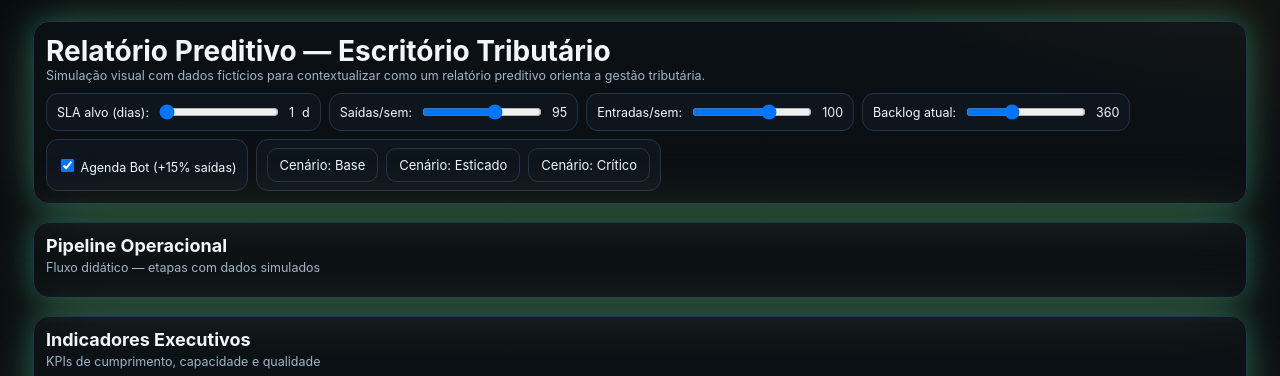
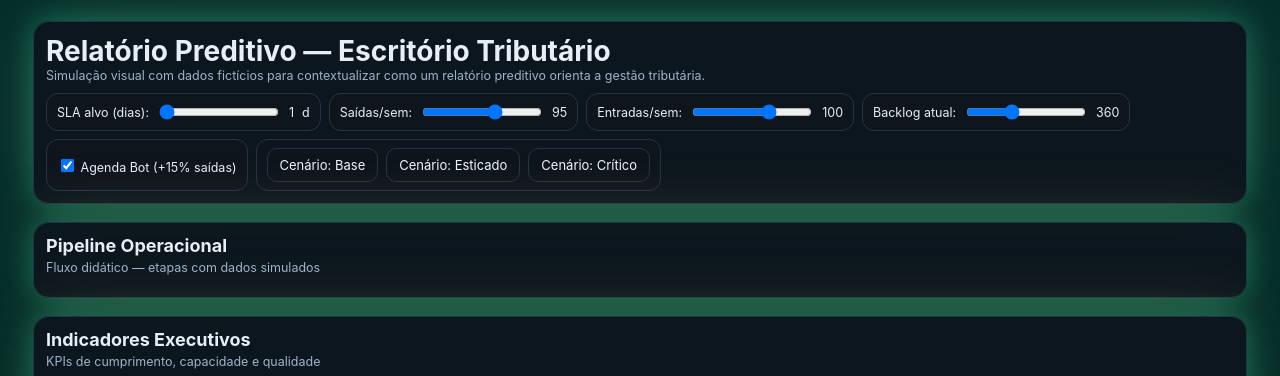
Before and after one commit to Suellitycs/Pepeline-envios-de-peti-es, a plain HTML site: page index.html in a window 1280 px wide. Shown: the part 110-486 px from the top of the page. Drawn offline with nearby package versions, Linux system fonts and the light colour scheme; animation ran at ten frames a second.

Commit message:
Update index.html

```diff
--- a/index.html
+++ b/index.html
@@ -876,5 +876,21 @@ try{
 
 })();
 </script>
+
+<style id="suellytics-bg-vibrant">
+body {
+  background: linear-gradient(180deg, #002E2B, #001A17 70%) !important;
+  color: #E8EEF6;
+}
+.card {
+  background: rgba(13, 20, 29, 0.88) !important;
+  border: 1px solid rgba(255, 255, 255, 0.05);
+  backdrop-filter: blur(6px);
+}
+.topbar {
+  background: rgba(13, 20, 29, 0.92) !important;
+  border: 1px solid rgba(255,255,255,0.08);
+}
+</style>
 </body>
 </html>
```
